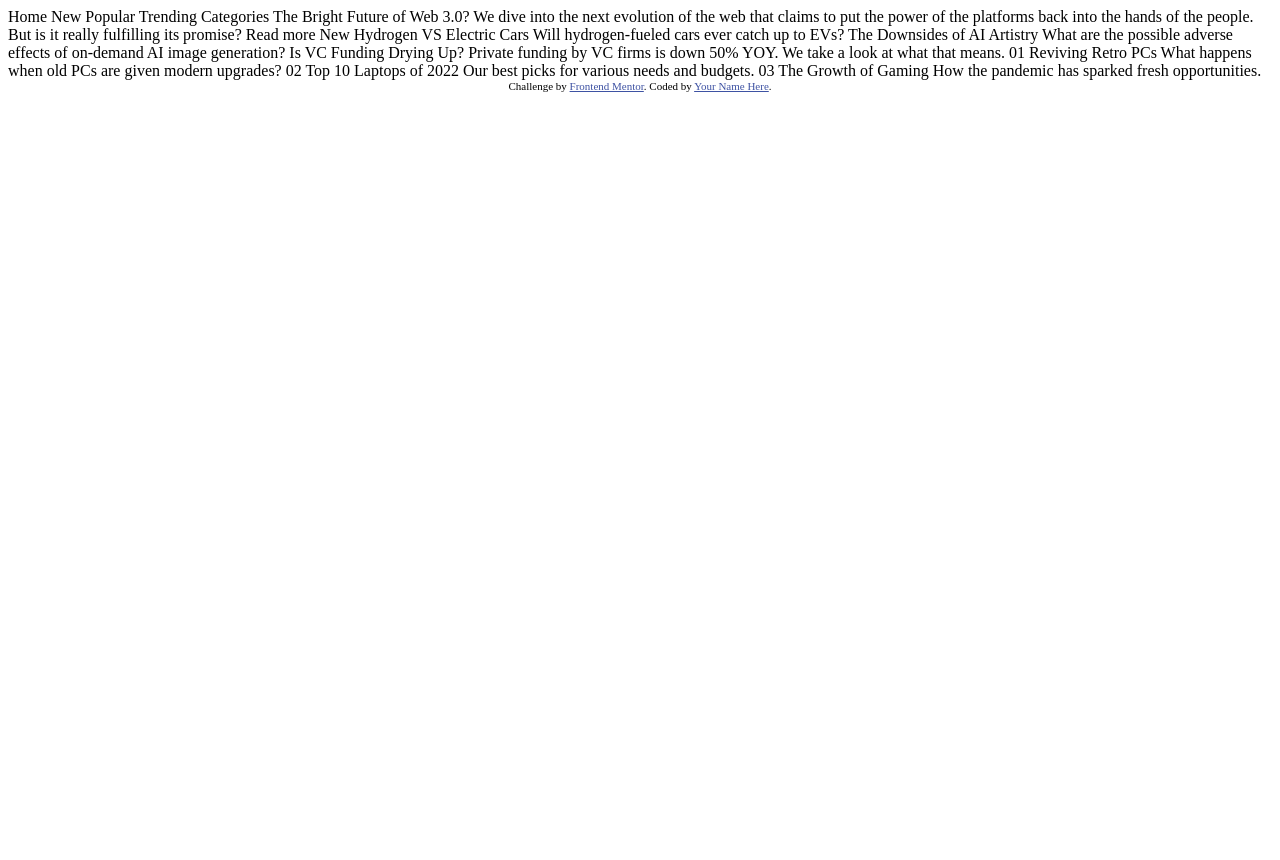
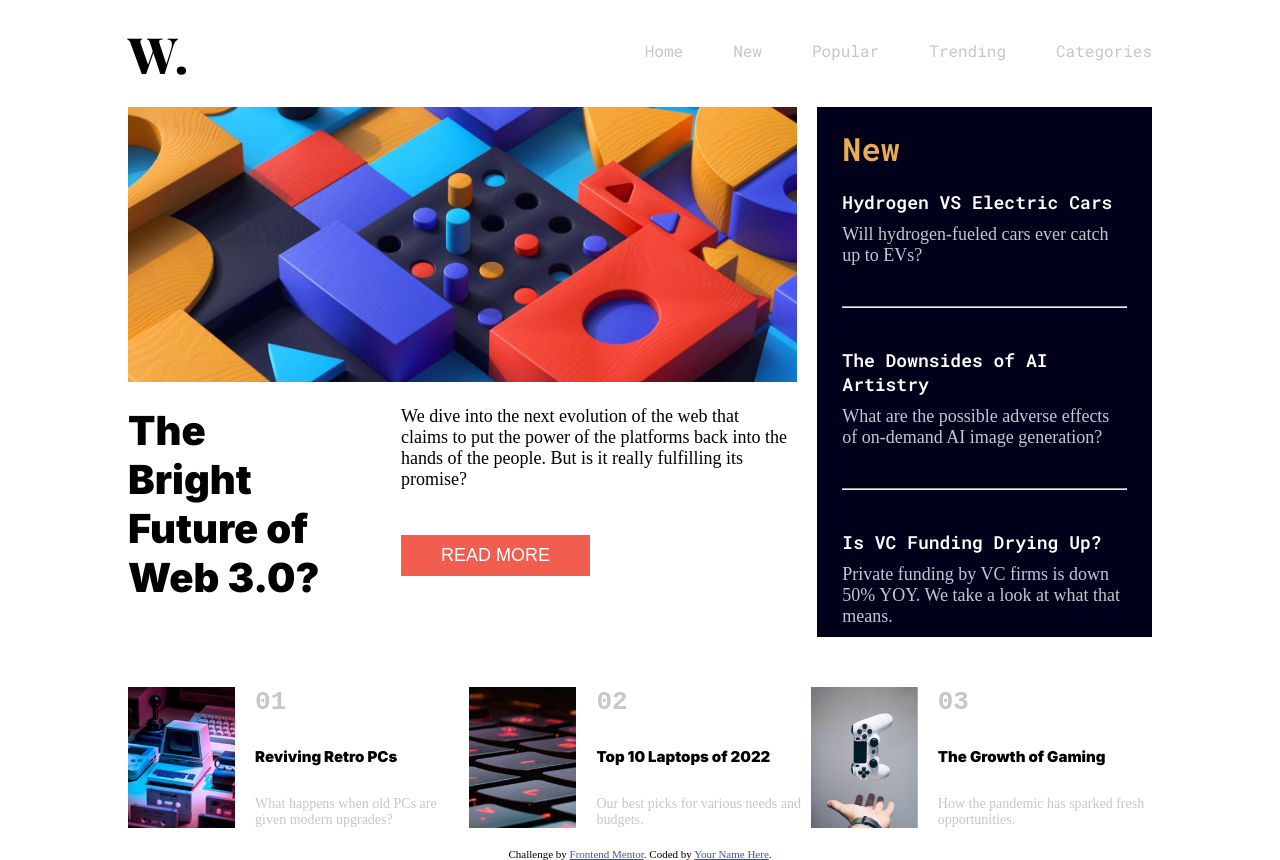
Before and after one commit to DTC-Formation/evaluation-html-css-Ranfah, a plain HTML site: page index.html in a window 1280 px wide. Before the commit the page ends 800 px from the top, so only its background shows below. Drawn offline with nearby package versions, Linux system fonts and the light colour scheme; a web font is replaced by a local one.

Commit message:
test_html&css

```diff
--- /dev/null
+++ b/assets/style.css
@@ -0,0 +1,186 @@
+@import url('https://fonts.googleapis.com/css2?family=Inter:wght@900&family=Playfair+Display:ital,wght@0,400;0,500;0,600;0,700;0,800;0,900;1,400;1,500;1,600;1,700;1,800;1,900&family=Roboto+Mono:ital,wght@0,100;0,200;0,400;0,600;1,700&display=swap');
+*{
+    margin: 0;
+    padding: 0;
+    box-sizing: border-box;
+}
+body{
+    height: 100vh;
+    margin: 0 10%;
+}
+.container nav{
+    display: flex;
+    flex-direction: row;
+    justify-content: space-between;
+    padding: 20px 0;
+    font-family: 'Playfair Display', serif;
+}
+.logo h1{
+    font-size: 50px;
+    font-weight: 800;
+}
+.container nav ul{
+    padding: 20px 0px;
+    display: flex;
+    gap: 50px;
+    flex-direction: row;
+}
+.container nav ul li{
+    list-style: none;
+}
+.container nav ul li a{
+    text-decoration: none;
+    font-family: 'Roboto Mono', monospace;
+    color: hsl(233, 8%, 79%);
+}
+
+.content{
+    display: grid;
+    grid-template-columns: 2fr 1fr;
+    gap: 20px;
+}
+.content.col_1{
+    position: relative;
+    display: flex;
+    flex-direction: row;
+}
+.content img{
+    position: relative;
+    width: 100%;
+}
+.col_2{
+    width: 100%;
+    height: auto;
+    background-color: hsl(240, 100%, 5%);
+    padding-top: 20px;
+    padding-left: 20px;
+    padding-right: 20px;
+}
+.col_2 h1{
+    padding: 0 5px;
+    padding-bottom: 20px;
+    font-family: 'Roboto Mono', monospace;
+    color: hsl(35, 77%, 62%);
+}
+.col_2 h2{
+    color: #fff;
+    padding: 0 5px;
+    font-weight: 800;
+    font-size: 18px;
+    font-family: 'Roboto Mono', monospace;
+}
+.col_2 p{
+    margin: 10px 0px;
+    padding: 0 5px;
+    color: hsl(233, 8%, 79%);
+    font-size: 18px;
+}
+.col_2 hr{
+    margin:40px 5px;
+    color: hsl(233, 8%, 79%);
+}
+.en_bas_image{
+    display: grid;
+    grid-template-columns: 1fr 2fr;
+    gap: 60px;
+}
+.en_bas_image p{
+    margin: 20px 10px;
+    font-size: 18px
+}
+.en_bas_image button{
+    margin-left: 10px;
+    margin-top: 25px;
+    font-size: 18px;
+    padding: 10px 40px;
+    background: hsl(5, 85%, 63%);
+    border: none;
+    color: #fff;
+}
+.en_bas_image h1{
+    margin: 20px 0;
+    font-size: 40px;
+    font-weight: 900;
+    font-family: 'Inter', sans-serif;
+}
+.foot_container{
+    height: auto;
+    display: grid;
+    grid-template-columns: repeat(3,1fr);
+    margin-bottom: 20px;
+}
+.article{
+    margin-top: 50px;
+    display: grid;
+    grid-template-columns: 2fr 4fr;
+    gap: 20px;
+}
+.cadre_image{
+    width: 100%;
+    height: 100%;
+}
+.content_text{
+    display: flex;
+    flex-direction: column;
+    justify-content: flex-start;
+    gap: 30px;
+}
+.article img{
+    position: relative;
+    width: 100%;
+    height: 100%;
+}
+.article h1{
+    color: hsl(233, 8%, 79%);
+    font-family: monospace;
+}
+.article h2{
+    font-size: 15px;
+    font-weight: 400;
+    font-family: 'Inter', sans-serif;
+}
+.article p{
+    font-size: 14px;
+    color: hsl(233, 8%, 79%);
+}
+
+@media only screen and (max-width:375px){
+    .container nav ul{
+        display: flex;
+        flex-direction: column;
+        justify-content: end;
+        gap: 5px;
+    }
+    .content{
+        display: flex;
+        flex-direction: column;
+        width: 100%;
+    }
+    .col_1,.col_2{
+        width: 100%;
+    }
+    .foot_container{
+        display: flex;
+        flex-direction: column;
+        width: 100%;
+    }
+    .col_1 img{
+        src: url(images/image-web-3-mobile.jpg);
+    }
+    .en_bas_image h1{
+        font-size: 20px;
+        font-weight: 400;
+        text-align: justify;
+    }
+    .en_bas_image p{
+        margin-top: 10px;
+        margin-bottom: 10px;
+        font-size: 10px;
+        text-align: justify;
+    }
+    .en_bas_image button{
+        font-size: 14px;
+        padding: 5px 20px;
+        margin-top: 5px;
+    }
+}
--- a/index.html
+++ b/index.html
@@ -9,49 +9,89 @@
   <title>Frontend Mentor | News homepage</title>
 
   <!-- Feel free to remove these styles or customise in your own stylesheet 👍 -->
+  <link rel="stylesheet" href="assets/style.css">
   <style>
     .attribution { font-size: 11px; text-align: center; }
     .attribution a { color: hsl(228, 45%, 44%); }
   </style>
 </head>
 <body>
+  <div class="container">
+    <nav>
+      <div class="logo">
+        <h1>W.</h1>
+      </div>
+      <ul>
+        <li><a href="">Home</a></li>
+        <li><a href="">New</a></li>
+        <li><a href="">Popular</a></li>
+        <li><a href="">Trending</a></li>
+        <li><a href="">Categories</a></li>
+      </ul>
+    </nav>
+    <div class="content">
+      <div class="col_1">
+        <img src="assets/images/image-web-3-desktop.jpg" alt="">
+        <div class="en_bas_image">
+          <div>
+            <h1>The Bright Future of Web 3.0?</h1>
+          </div>
+          <div>
+            <p>We dive into the next evolution of the web that claims to put the power of the platforms back into the hands of the people.
+              But is it really fulfilling its promise?</p>
 
-  Home
-  New
-  Popular
-  Trending
-  Categories
+              <button>READ MORE</button>
+          </div>
+        </div>
+      </div>
+      <div class="col_2">
+        <h1>New</h1>
 
-  The Bright Future of Web 3.0?
+        <h2>Hydrogen VS Electric Cars</h2>
+        <p>Will hydrogen-fueled cars ever catch up to EVs?</p>
+        <hr>
+        <h2>The Downsides of AI Artistry</h2>
+        <p>What are the possible adverse effects of on-demand AI image generation?</p>
+        <hr>
+        <h2>Is VC Funding Drying Up?</h2>
+        <p>Private funding by VC firms is down 50% YOY. We take a look at what that means.</p>
 
-  We dive into the next evolution of the web that claims to put the power of the platforms back into the hands of the people.
-  But is it really fulfilling its promise?
+      </div>
+    </div>
+  </div>
 
-  Read more
-
-  New
-
-  Hydrogen VS Electric Cars
-  Will hydrogen-fueled cars ever catch up to EVs?
-
-  The Downsides of AI Artistry
-  What are the possible adverse effects of on-demand AI image generation?
-
-  Is VC Funding Drying Up?
-  Private funding by VC firms is down 50% YOY. We take a look at what that means.
-
-  01
-  Reviving Retro PCs
-  What happens when old PCs are given modern upgrades?
-
-  02
-  Top 10 Laptops of 2022
-  Our best picks for various needs and budgets.
-
-  03
-  The Growth of Gaming
-  How the pandemic has sparked fresh opportunities.
-
+  <div class="foot_container">
+    <div class="article">
+      <div class="cadre_image">
+        <img src="assets/images/image-retro-pcs.jpg" alt="">
+      </div>
+        <div class="content_text">
+            <h1> 01</h1>
+        <h2>Reviving Retro PCs</h2>
+        <p>What happens when old PCs are given modern upgrades?</p>
+        </div>
+    </div>
+    <div class="article">
+      <div class="cadre_image">
+        <img src="assets/images/image-top-laptops.jpg" alt="">
+      </div>
+        <div class="content_text">
+          <h1> 02</h1>
+          <h2>Top 10 Laptops of 2022</h2>
+          <p> Our best picks for various needs and budgets.</p>
+        </div>
+    </div>
+    <div class="article">
+      <div class="cadre_image">
+        <img src="assets/images/image-gaming-growth.jpg" alt="">
+      </div>
+        <div class="content_text">
+          <h1> 03</h1>
+          <h2>The Growth of Gaming</h2>
+          <p>How the pandemic has sparked fresh opportunities.</p>
+        </div>
+    </div>
+  </div>
   <div class="attribution">
     Challenge by <a href="https://www.frontendmentor.io?ref=challenge" target="_blank">Frontend Mentor</a>.
     Coded by <a href="#">Your Name Here</a>.
```
